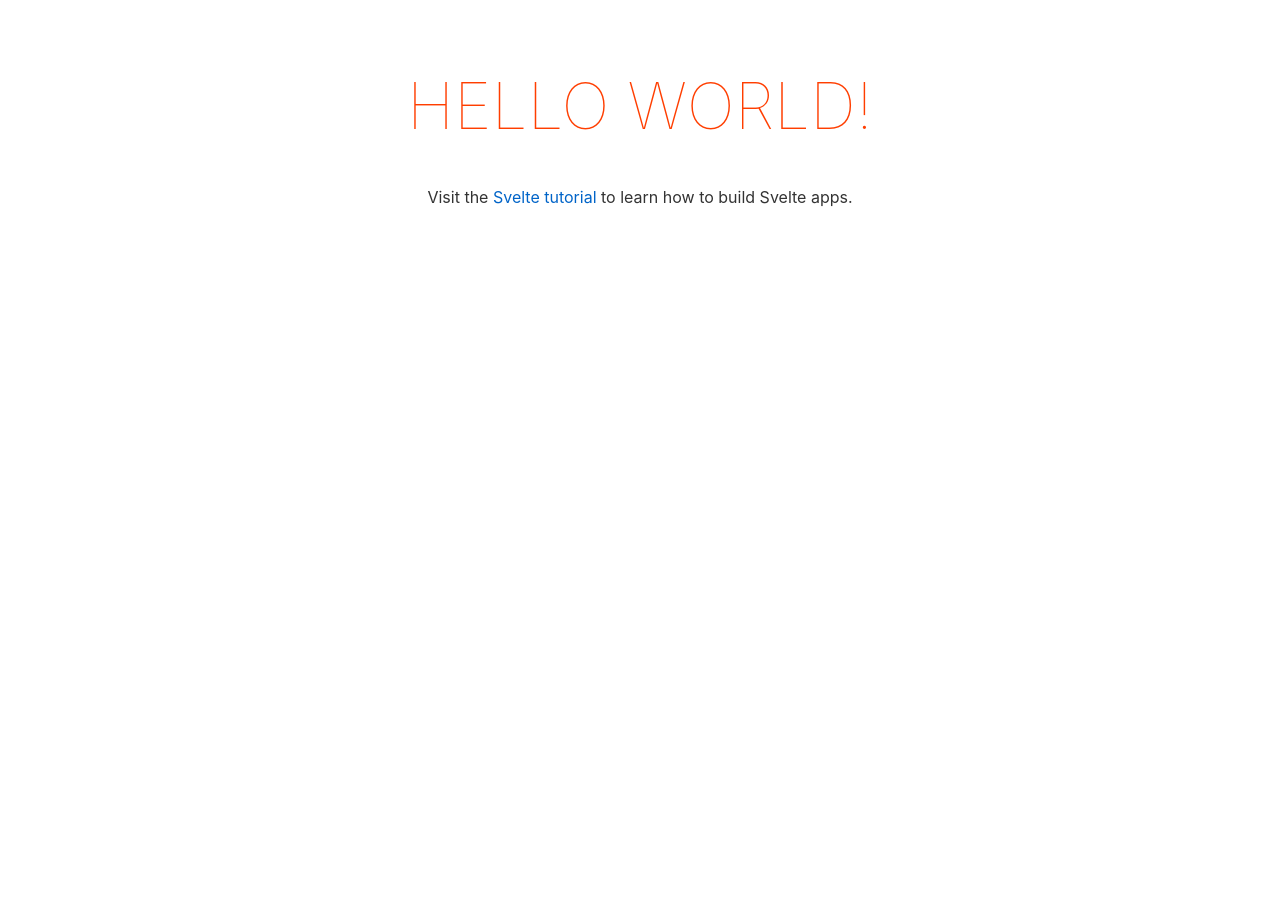
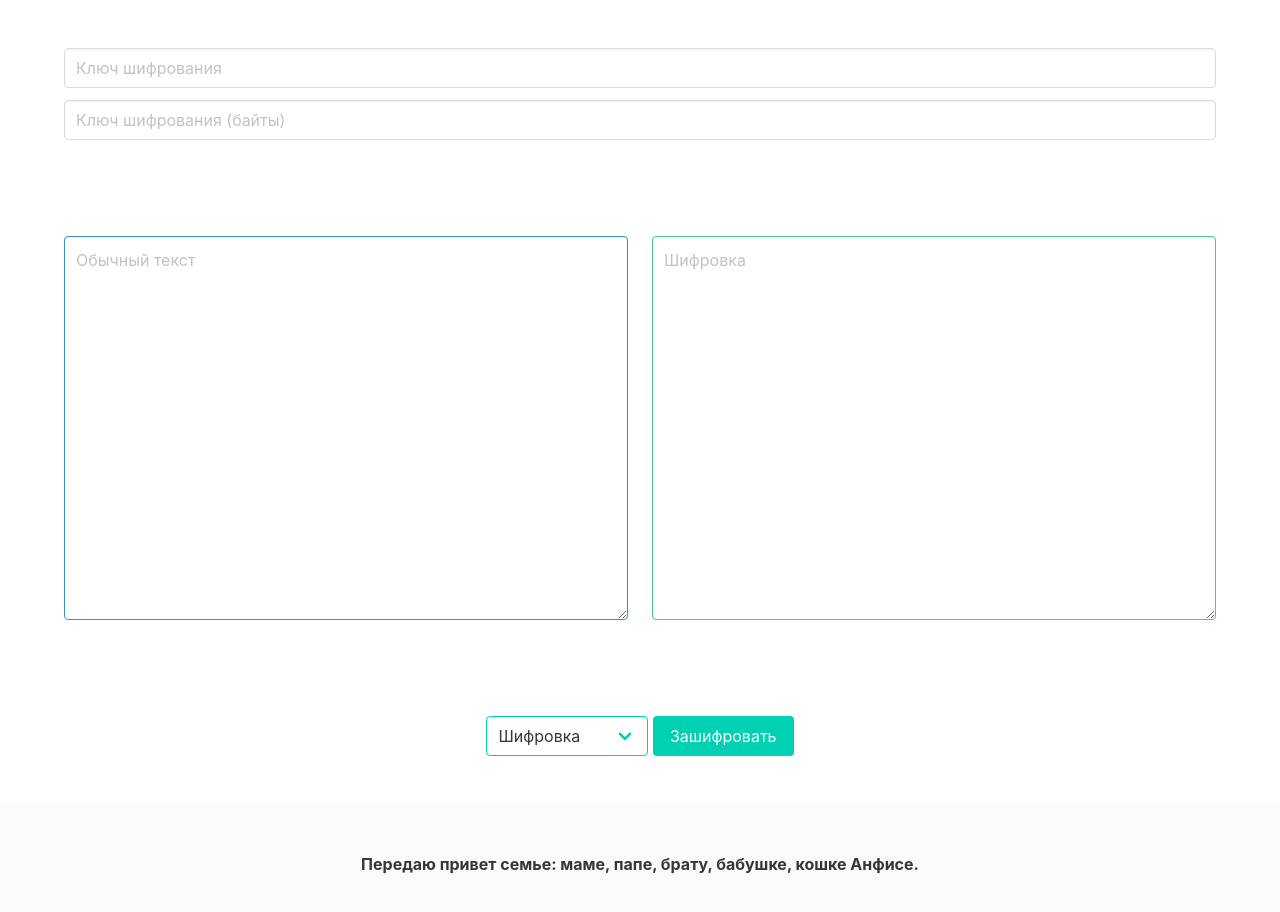
Before and after one commit to cochegarka/vlesbook-frontend, a Svelte app: page / in a window 1280 px wide. Shown: the top 912 px of the page. Before the commit the page ends 800 px from the top, so only its background shows below. Built offline with nearby package versions, Linux system fonts and the light colour scheme.

Commit message:
Create basic layout

```diff
--- a/package.json
+++ b/package.json
@@ -11,11 +11,15 @@
     "@rollup/plugin-node-resolve": "^8.0.0",
     "rollup": "^2.3.4",
     "rollup-plugin-livereload": "^1.0.0",
+    "rollup-plugin-postcss": "^3.1.1",
     "rollup-plugin-svelte": "^5.0.3",
     "rollup-plugin-terser": "^5.1.2",
+    "sass": "^1.26.7",
     "svelte": "^3.0.0"
   },
   "dependencies": {
+    "@fortawesome/fontawesome-free": "^5.13.0",
+    "bulma": "^0.8.2",
     "sirv-cli": "^0.4.4"
   }
 }
--- a/public/index.html
+++ b/public/index.html
@@ -4,7 +4,7 @@
 	<meta charset='utf-8'>
 	<meta name='viewport' content='width=device-width,initial-scale=1'>
 
-	<title>Svelte app</title>
+	<title>Vlesbook</title>
 
 	<link rel='icon' type='image/png' href='/favicon.png'>
 	<link rel='stylesheet' href='/global.css'>
--- a/rollup.config.js
+++ b/rollup.config.js
@@ -3,6 +3,7 @@ import resolve from '@rollup/plugin-node-resolve';
 import commonjs from '@rollup/plugin-commonjs';
 import livereload from 'rollup-plugin-livereload';
 import { terser } from 'rollup-plugin-terser';
+import postcss from 'rollup-plugin-postcss';
 
 const production = !process.env.ROLLUP_WATCH;
 
@@ -35,6 +36,7 @@ export default {
 			dedupe: ['svelte']
 		}),
 		commonjs(),
+		postcss(),
 
 		// In dev mode, call `npm run start` once
 		// the bundle has been generated
--- a/src/App.svelte
+++ b/src/App.svelte
@@ -1,30 +1,72 @@
 <script>
-	export let name;
+    import 'bulma/css/bulma.css'
+    import '@fortawesome/fontawesome-free/css/all.css'
+
+    let selected;
+
+    let keyStr = '';
+    let keyBytes;
 </script>
 
-<main>
-	<h1>Hello {name}!</h1>
-	<p>Visit the <a href="https://svelte.dev/tutorial">Svelte tutorial</a> to learn how to build Svelte apps.</p>
-</main>
+<section class="section">
+    <div class="container has-text-centered">
+        <div class="field">
+            <div class="control">
+                <label>
+                    <input class="input" bind:value={keyStr} placeholder="Ключ шифрования">
+                </label>
+            </div>
+        </div>
+        <div class="field">
+            <div class="control">
+                <label>
+                    <input class="input" bind:value={keyBytes} placeholder="Ключ шифрования (байты)">
+                </label>
+            </div>
+        </div>
+    </div>
+</section>
+<section class="section">
+    <div class="container">
+        <div class="columns">
+            <div class="column">
+                <label>
+                    <textarea class="textarea is-info" placeholder="Обычный текст" rows="15"></textarea>
+                </label>
+            </div>
+            <div class="column">
+                <label>
+                    <textarea class="textarea is-success" placeholder="Шифровка" rows="15"></textarea>
+                </label>
+            </div>
+        </div>
+    </div>
+</section>
+<section class="section">
+    <div class="container has-text-centered">
+        <div class="select is-primary">
+            <label>
+                <select bind:value={selected}>
+                    <option>Шифровка</option>
+                    <option>Расшифровка</option>
+                </select>
+            </label>
+        </div>
 
-<style>
-	main {
-		text-align: center;
-		padding: 1em;
-		max-width: 240px;
-		margin: 0 auto;
-	}
-
-	h1 {
-		color: #ff3e00;
-		text-transform: uppercase;
-		font-size: 4em;
-		font-weight: 100;
-	}
-
-	@media (min-width: 640px) {
-		main {
-			max-width: none;
-		}
-	}
-</style>
+        <button class="button is-primary">
+            <!-- И мне не стыдно! -->
+            {#if selected === 'Шифровка'}
+                Зашифровать
+            {:else}
+                Расшифровать
+            {/if}
+        </button>
+    </div>
+</section>
+<footer class="footer">
+    <div class="content has-text-centered">
+        <p>
+            <strong>Передаю привет семье: маме, папе, брату, бабушке, кошке Анфисе.</strong>
+        </p>
+    </div>
+</footer>
```
Also changed, not shown: 1 other file (tests, documents, lock files or other folders).
